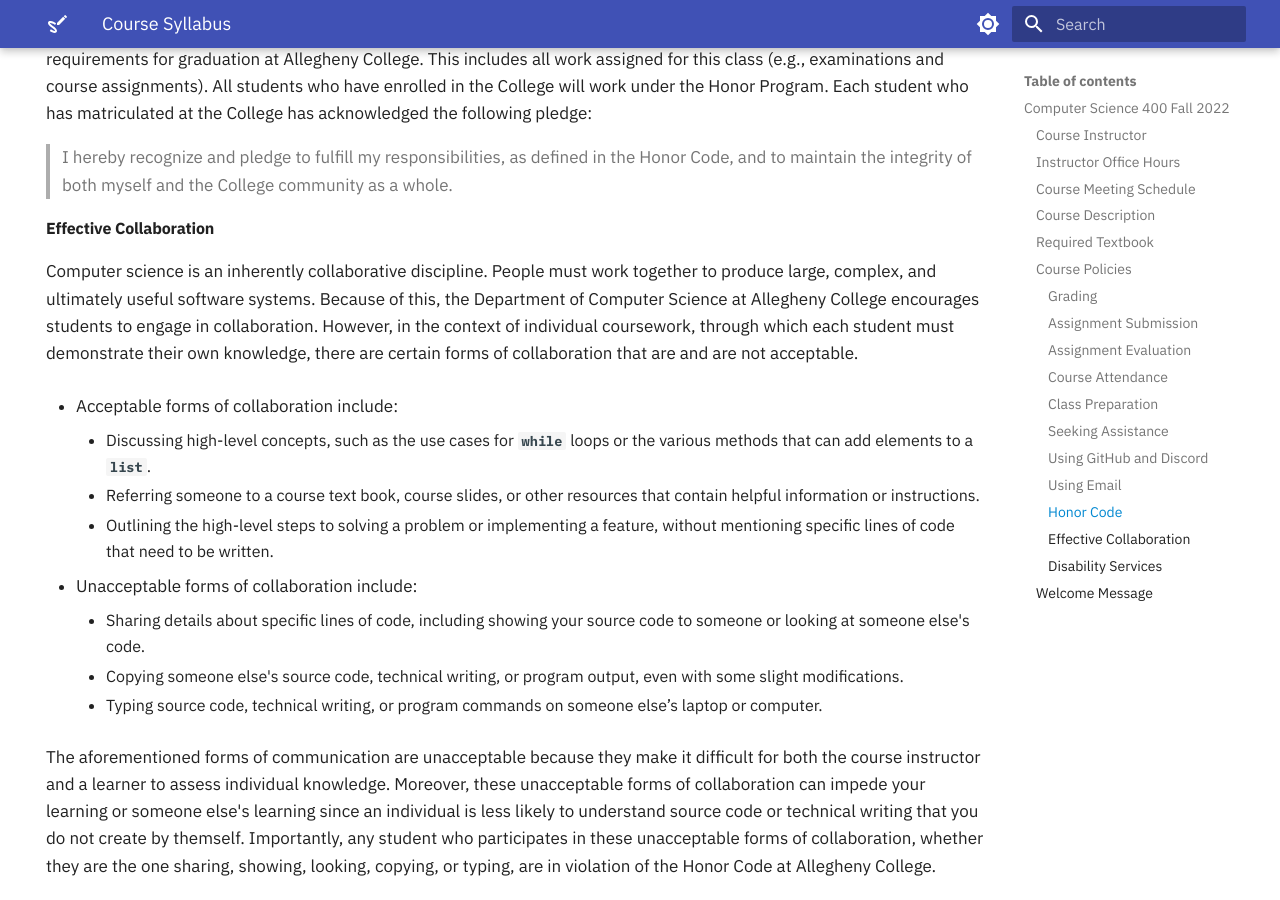
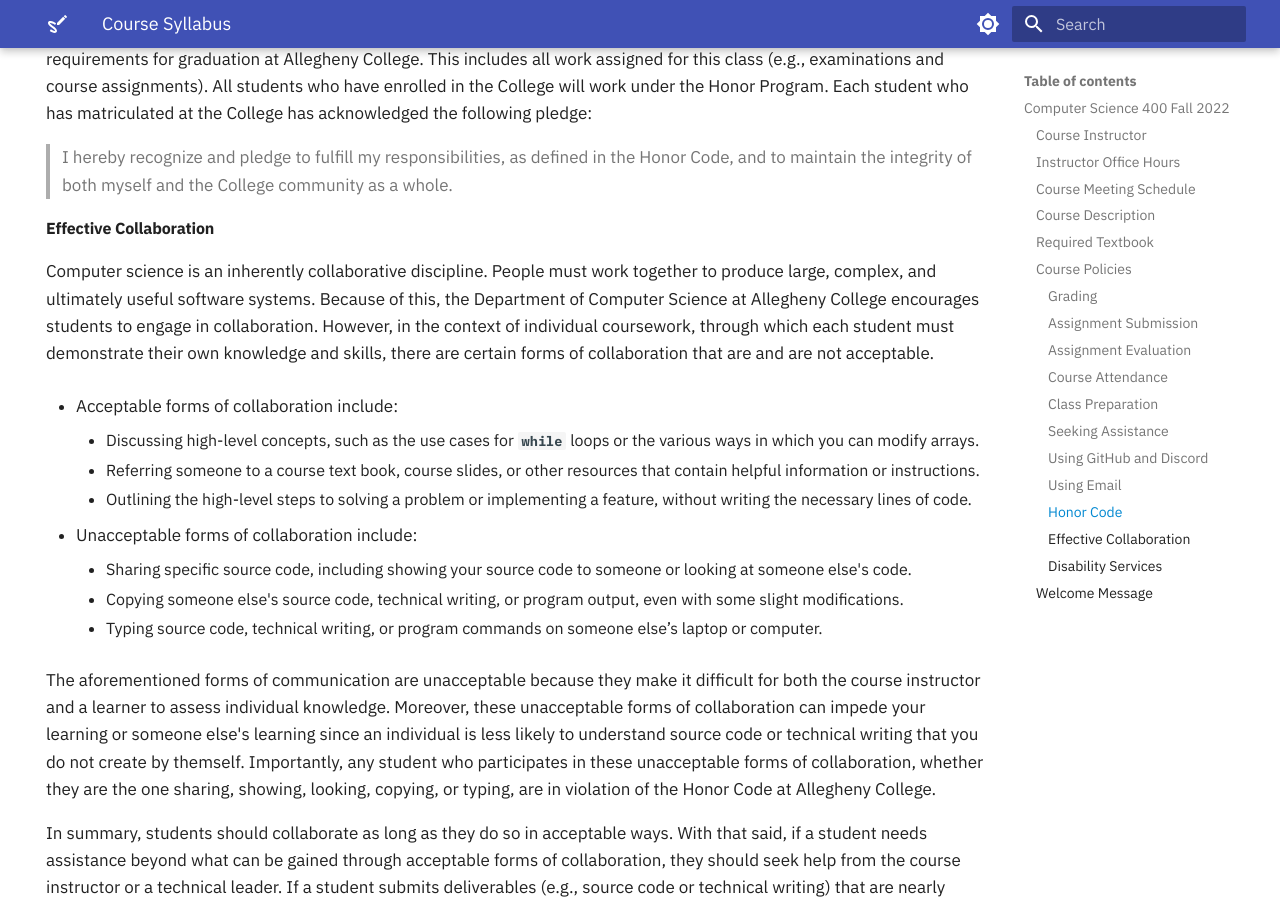
Before and after one commit to OS-Sketch/www.os-sketch.com, an MkDocs documentation site: the page built from docs/operating-systems/syllabus.md, in a window 1280 px wide and 900 px high, scrolled down 4355 px. Built offline with MkDocs 1.6.1 and Material for MkDocs 9.7.7, drawn with Linux system fonts in a browser that asks for light colours.

Commit message:
fix: Revise the content in syllabus about effective collaboration.

```diff
--- a/docs/operating-systems/syllabus.md
+++ b/docs/operating-systems/syllabus.md
@@ -239,20 +239,19 @@
 Because of this, the Department of Computer Science at Allegheny College
 encourages students to engage in collaboration. However, in the context of
 individual coursework, through which each student must demonstrate their own
-knowledge, there are certain forms of collaboration that are and are not
-acceptable.
+knowledge and skills, there are certain forms of collaboration that
+are and are not acceptable.
 
 - Acceptable forms of collaboration include:
     - Discussing high-level concepts, such as the use cases for `while` loops
-      or the various methods that can add elements to a `list`.
+      or the various ways in which you can modify arrays.
     - Referring someone to a course text book, course slides, or other
       resources that contain helpful information or instructions.
     - Outlining the high-level steps to solving a problem or implementing a
-      feature, without mentioning specific lines of code that need to be
-      written.
+      feature, without writing the necessary lines of code.
 
 - Unacceptable forms of collaboration include:
-    - Sharing details about specific lines of code, including showing your
+    - Sharing specific source code, including showing your
       source code to someone or looking at someone else's code.
     - Copying someone else's source code, technical writing, or program output,
       even with some slight modifications.
```
